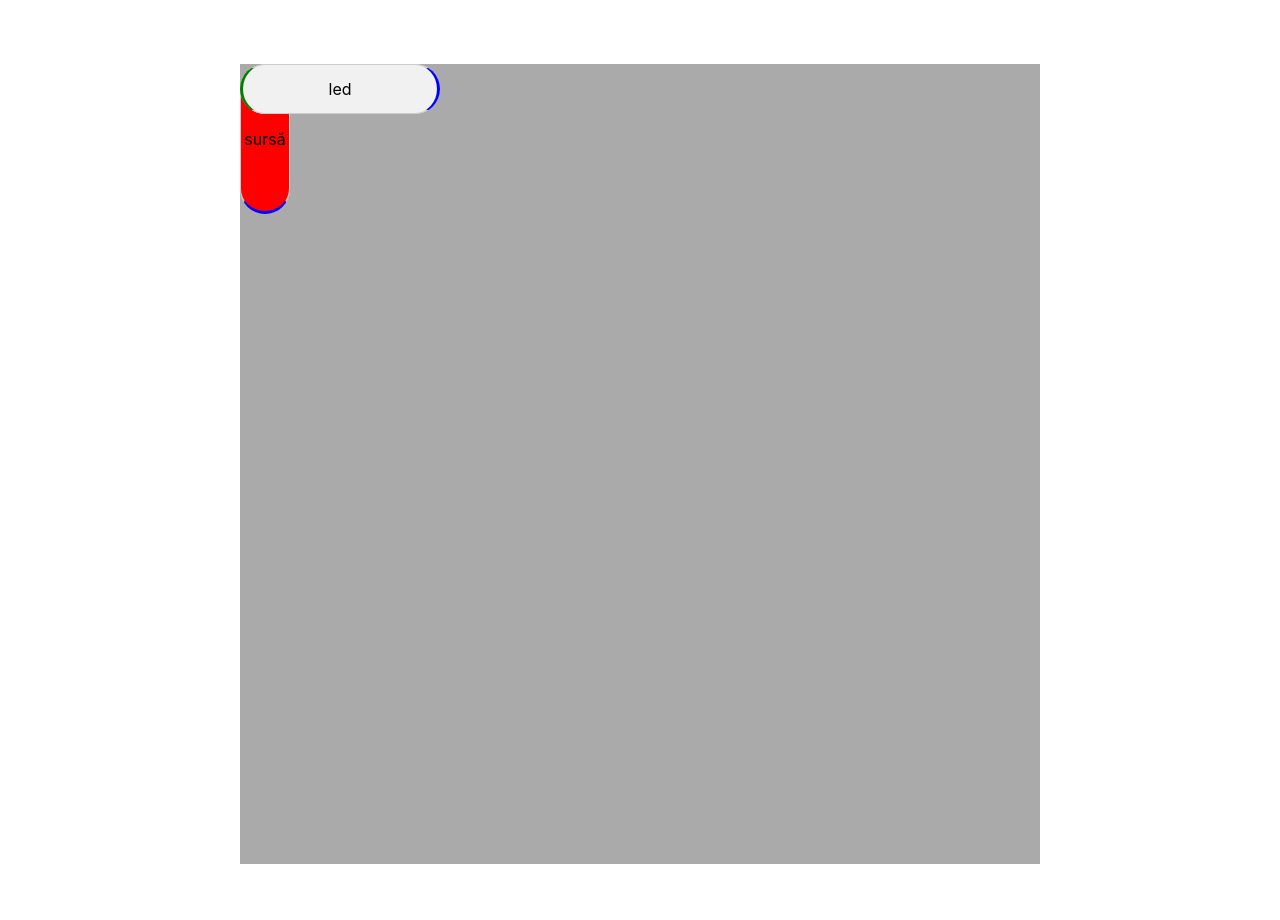
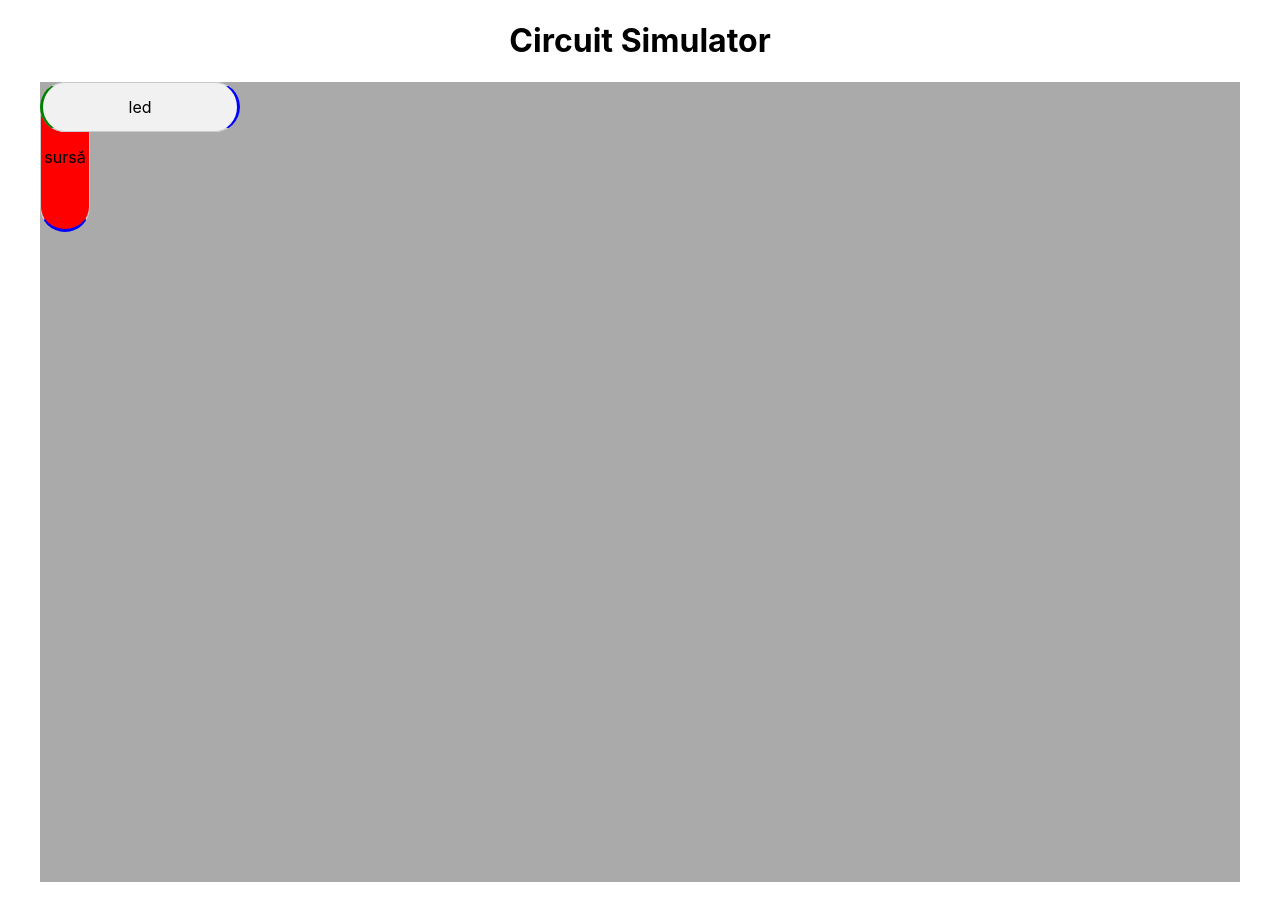
Before and after one commit to strdr4605/circuit-simulator, a Next.js app: page / in a window 1280 px wide. Shown: the top 920 px of the page. After the commit the page ends 882 px from the top, so only its background shows below. Built offline with nearby package versions, Linux system fonts and the light colour scheme.

Commit message:
working mvp

```diff
--- a/pages/_app.js
+++ b/pages/_app.js
@@ -1,7 +1,9 @@
-import '../styles/globals.css'
+import "../styles/globals.css";
+import dynamic from "next/dynamic";
 
-function MyApp({ Component, pageProps }) {
-  return <Component {...pageProps} />
+function App({ Component, pageProps }) {
+  return <Component {...pageProps} />;
 }
-
-export default MyApp
+export default dynamic(() => Promise.resolve(App), {
+  ssr: false,
+});
--- a/pages/index.js
+++ b/pages/index.js
@@ -1,5 +1,5 @@
 import Head from "next/head";
-import { useState, useEffect } from "react";
+import { useState, useEffect, useRef } from "react";
 import Draggable from "react-draggable";
 import styles from "../styles/Home.module.css";
 
@@ -126,6 +126,16 @@ export default function Home() {
     doSomethingWithState(state);
   }, [state]);
 
+  useEffect(() => {
+    const element = document.querySelector("#grid");
+    const viewportWidth = window.innerWidth;
+    const roundedViewportWidth = Math.floor(viewportWidth / 100) * 100;
+    element.style.width = `${roundedViewportWidth}px`;
+    const viewportHeight = window.innerHeight;
+    const roundedViewportHeight = Math.floor(viewportHeight / 100) * 100;
+    element.style.height = `${roundedViewportHeight}px`;
+  }, []);
+
   return (
     <div className={styles.container}>
       <Head>
@@ -135,7 +145,8 @@ export default function Home() {
       </Head>
 
       <main className={styles.main}>
-        <div className={styles.grid}>
+        <h1 className={styles.title}>Circuit Simulator</h1>
+        <div id="grid" className={styles.grid}>
           <Draggable
             handle=".handle"
             bounds="parent"
--- a/styles/Home.module.css
+++ b/styles/Home.module.css
@@ -6,8 +6,6 @@
   position: absolute;
   /* padding: 0.5rem; */
   border-radius: 2rem;
-  width: 150px;
-  height: 50px;
   background-color: #f1f1f1;
   box-sizing: border-box;
   border: 1px solid #ccc;
@@ -24,7 +22,6 @@
 
 .main {
   min-height: 100vh;
-  padding: 4rem 0;
   flex: 1;
   display: flex;
   flex-direction: column;
@@ -35,6 +32,4 @@
 .grid {
   position: relative;
   background-color: #aaa;
-  width: 800px;
-  height: 800px;
 }
--- a/styles/globals.css
+++ b/styles/globals.css
@@ -14,3 +14,7 @@ a {
 * {
   box-sizing: border-box;
 }
+
+:root {
+  --n: 10;
+}
```
